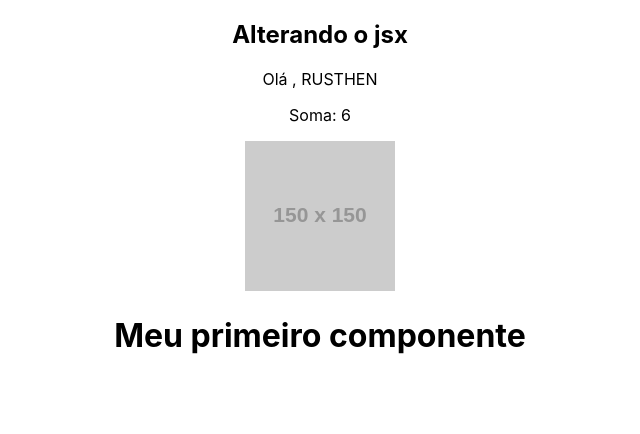
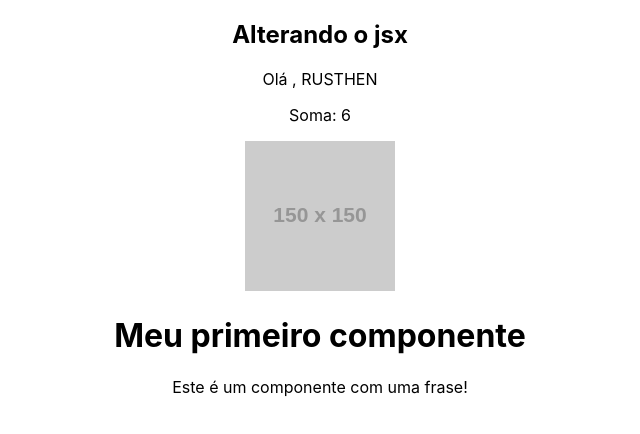
Before and after one commit to RusthenRonald/React, a React (Create React App) app in the folder novo-projeto/: page / in a window 1280 px wide. Shown: the top 434 px of the page, without its empty margins (320-960 px from the left). Built offline with nearby package versions, Linux system fonts and the light colour scheme.

Commit message:
criando componente frase de teste

```diff
--- a/novo-projeto/src/App.js
+++ b/novo-projeto/src/App.js
@@ -1,6 +1,7 @@
 
 import './App.css';
 import HelloWorld from './components/HelloWorld'
+import Frase from './components/Frase';
 
 function App() {
 
@@ -20,6 +21,7 @@
      <p>Soma: {sum(2,4)}</p>
      <img src={url} alt="imagem"></img>
      <HelloWorld/>
+     <Frase/>
     </div>
   );
 }
--- /dev/null
+++ b/novo-projeto/src/components/Frase.js
@@ -0,0 +1,8 @@
+function Frase(){
+    return(
+        <div>
+            <p>Este é um componente com uma frase!</p>
+        </div>
+    )
+}
+export default Frase
```
